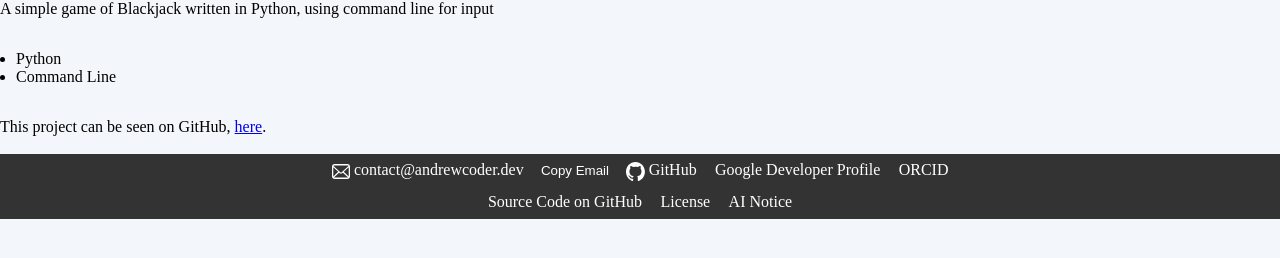
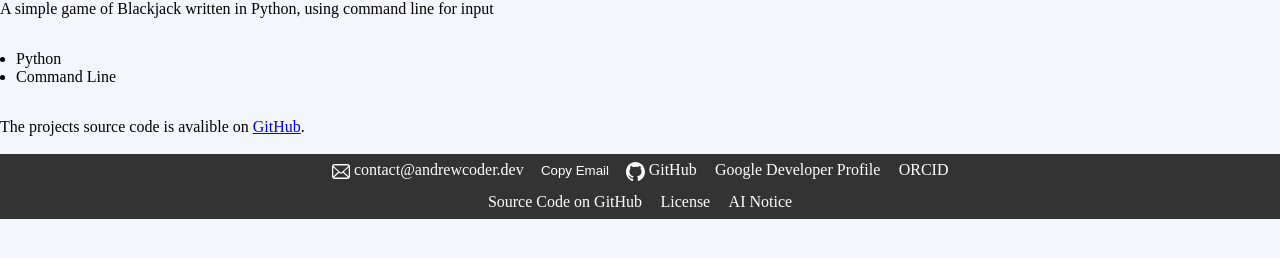
Before and after one commit to Andrew-Dev-Coder/Portfolio, a Jekyll site: the page built from _projects/blackjack.html, in a window 1280 px wide. Shown: the part 122-380 px from the top of the page. Built offline with Jekyll 4.4.1, drawn with Linux system fonts in a browser that asks for light colours.

Commit message:
Update projects.html
Reworded link sentence to sound clearer

```diff
--- a/_layouts/projects.html
+++ b/_layouts/projects.html
@@ -24,7 +24,7 @@
 
     {% if page.github_link %}
         <span>
-            This project can be seen on GitHub, <a href="{{ page.github_link }}" target="_blank">here</a>.
+            The projects source code is avalible on <a href="{{ page.github_link }}" target="_blank">GitHub</a>.
         </span>
         <br>
     {% endif %}
```
